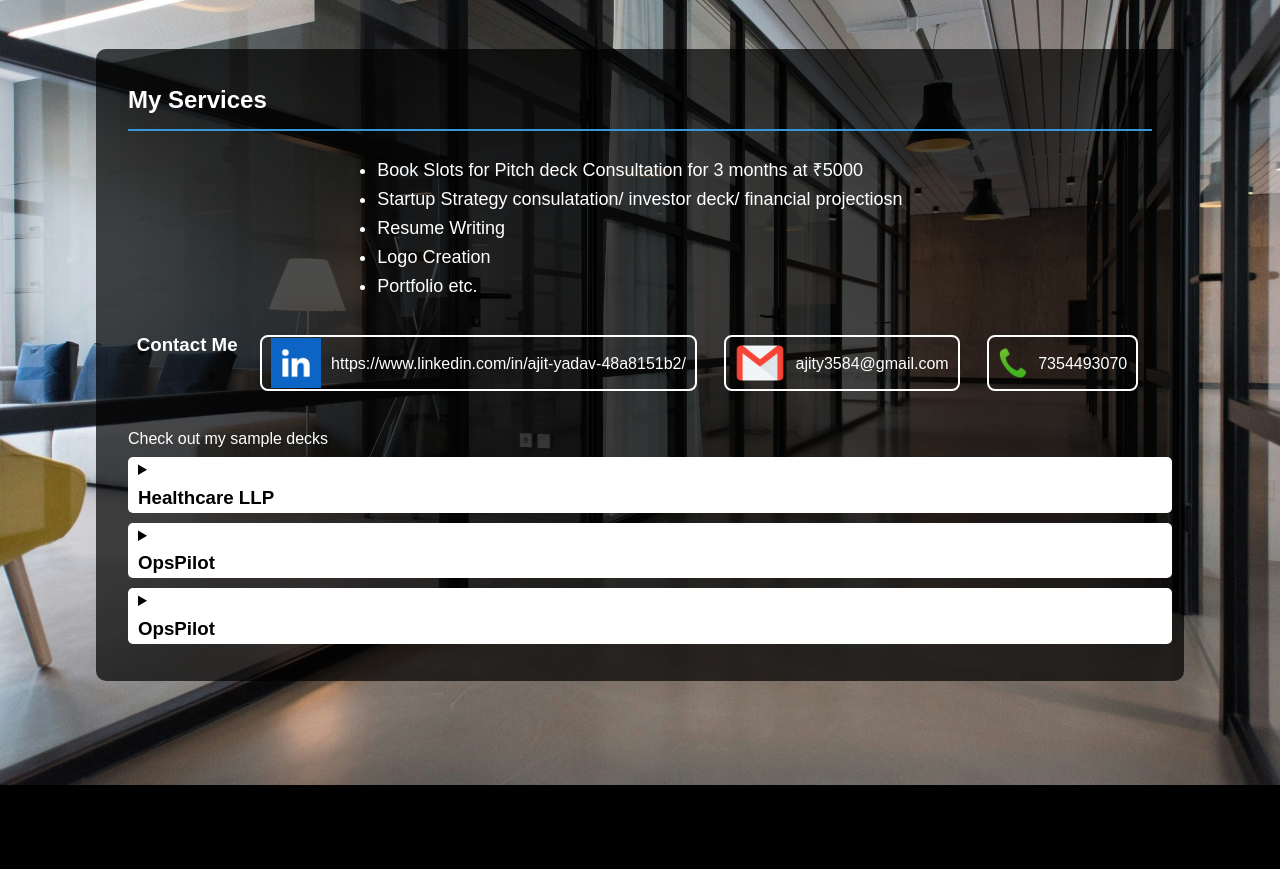
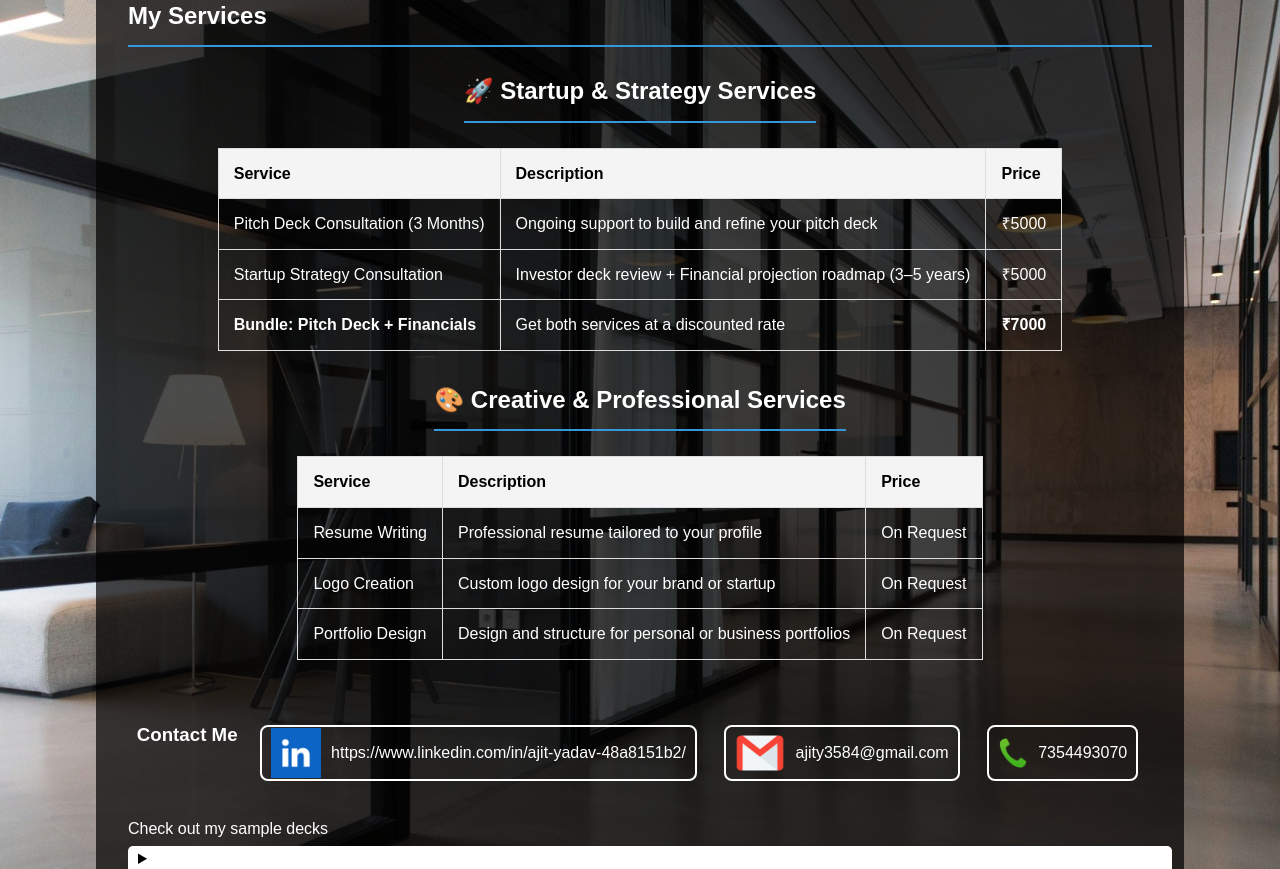
Before and after one commit to abhishal-ks/Ajit-Portfolio, a plain HTML site: page index.html in a window 1280 px wide. Shown: the part 4304-5173 px from the top of the page. Before the commit the page ends 5089 px from the top, so only its background shows below. Drawn offline with nearby package versions, Linux system fonts and the light colour scheme.

Commit message:
Update Services and its CSS

```diff
--- a/index.html
+++ b/index.html
@@ -299,16 +299,19 @@
                 </button>
                 <div class="accordion-content">
                     <div class="project">
-                        <h4>Development and Analysis of Inverse Radial Chromatography<br><small>Mentored by Dr. Vikas Handa
+                        <h4>Development and Analysis of Inverse Radial Chromatography<br><small>Mentored by Dr. Vikas
+                                Handa
                                 (TIET Patiala)</small></h4>
                         <ul>
                             <li>Designed and implemented a novel Inverse Radial Chromatography technique for enhanced
                                 analyte resolution and sensitivity.</li>
-                            <li>Conducted detailed comparative analysis against traditional Radial and Linear methods using
+                            <li>Conducted detailed comparative analysis against traditional Radial and Linear methods
+                                using
                                 Rf, Resolution, and N-values.</li>
                             <li>Achieved consistent, reproducible results across multiple trials, ensuring scientific
                                 reliability.</li>
-                            <li>Highlighted industrial applications with clear scale-up strategies for pharma, biotech, and
+                            <li>Highlighted industrial applications with clear scale-up strategies for pharma, biotech,
+                                and
                                 environmental sectors.</li>
                             <li>Addressed practical challenges and proposed improvements for large-scale implementation.
                             </li>
@@ -320,7 +323,8 @@
                     <div class="project">
                         <h4>Monsoon and Climatic Variation Analysis</h4>
                         <ul>
-                            <li>Conducted in-depth analysis of monsoon conditions across diverse states, correlating with
+                            <li>Conducted in-depth analysis of monsoon conditions across diverse states, correlating
+                                with
                                 climatic variations.</li>
                             <li>Used data visualization tools like pivot tables and graphs to assess strategic business
                                 decisions for hotel placements.</li>
@@ -330,11 +334,14 @@
                     <div class="project">
                         <h4>Thera Bank Personal Loan Analysis Using Visualization Techniques</h4>
                         <ul>
-                            <li>Analyzed Thera Bank’s personal loan data using Python’s Pandas library for data cleaning,
+                            <li>Analyzed Thera Bank’s personal loan data using Python’s Pandas library for data
+                                cleaning,
                                 processing, and visualization.</li>
-                            <li>Identified key trends in loan approval patterns and customer behavior through data-driven
+                            <li>Identified key trends in loan approval patterns and customer behavior through
+                                data-driven
                                 insights.</li>
-                            <li>Highlighted risk factors and provided strategic recommendations to optimize loan approval
+                            <li>Highlighted risk factors and provided strategic recommendations to optimize loan
+                                approval
                                 processes.</li>
                             <li>Developed actionable insights to enhance targeted marketing strategies and improve
                                 decision-making.</li>
@@ -360,11 +367,13 @@
                             <li><strong>Business Analyst</strong> – Finlatics</li>
                             <li><strong>Tata Brand Amazination Challenge</strong> – Participation Certificate</li>
                             <li><strong>Corporate Finance</strong> – Learning Certificate</li>
-                            <li><strong>Data Analytics and Visualization Job Simulation</strong> – Certificate from Accenture</li>
+                            <li><strong>Data Analytics and Visualization Job Simulation</strong> – Certificate from
+                                Accenture</li>
                             <li><strong>AI-Powered Presentations</strong> – LinkedIn Learning</li>
                         </ul>
                         <div class="certificate-img">
-                            <img src="assets/Certificate- AI Powered Presentation.jpeg" alt="Certificate- AI-Powered Presentation">
+                            <img src="assets/Certificate- AI Powered Presentation.jpeg"
+                                alt="Certificate- AI-Powered Presentation">
                         </div>
                     </div>
                 </div>
@@ -376,13 +385,72 @@
         <div class="services-content">
             <h2>My Services</h2>
             <div class="service-details">
-                <ul>
+                <!-- <ul>
                     <li>Book Slots for Pitch deck Consultation for 3 months at &#8377;5000</li>
-                    <li>Startup Strategy consulatation/ investor deck/ financial projectiosn</li>
+                    <li>Startup Strategy consulatation/ investor deck/ Financials Projection Roadmap 3-5 years = &#8377;5000</li>
+                    <li>Bundle (Pitch Deck + Financials) = &#8377;7000</li>
                     <li>Resume Writing</li>
                     <li>Logo Creation</li>
                     <li>Portfolio etc.</li>
-                </ul>
+                </ul> -->
+
+                <h2>🚀 Startup & Strategy Services</h2>
+                <table>
+                    <thead>
+                        <tr>
+                            <th>Service</th>
+                            <th>Description</th>
+                            <th>Price</th>
+                        </tr>
+                    </thead>
+                    <tbody>
+                        <tr>
+                            <td>Pitch Deck Consultation (3 Months)</td>
+                            <td>Ongoing support to build and refine your pitch deck</td>
+                            <td>₹5000</td>
+                        </tr>
+                        <tr>
+                            <td>Startup Strategy Consultation</td>
+                            <td>Investor deck review + Financial projection roadmap (3–5 years)</td>
+                            <td>₹5000</td>
+                        </tr>
+                        <tr>
+                            <td><strong>Bundle: Pitch Deck + Financials</strong></td>
+                            <td>Get both services at a discounted rate</td>
+                            <td><strong>₹7000</strong></td>
+                        </tr>
+                    </tbody>
+                </table>
+
+                <h2>🎨 Creative & Professional Services</h2>
+                <table>
+                    <thead>
+                        <tr>
+                            <th>Service</th>
+                            <th>Description</th>
+                            <th>Price</th>
+                        </tr>
+                    </thead>
+                    <tbody>
+                        <tr>
+                            <td>Resume Writing</td>
+                            <td>Professional resume tailored to your profile</td>
+                            <td>On Request</td>
+                        </tr>
+                        <tr>
+                            <td>Logo Creation</td>
+                            <td>Custom logo design for your brand or startup</td>
+                            <td>On Request</td>
+                        </tr>
+                        <tr>
+                            <td>Portfolio Design</td>
+                            <td>Design and structure for personal or business portfolios</td>
+                            <td>On Request</td>
+                        </tr>
+                    </tbody>
+                </table>
+
+
             </div>
             <div class="contact">
                 <h3>Contact Me</h3>
--- a/style/styles.css
+++ b/style/styles.css
@@ -293,6 +293,27 @@ h2 {
     justify-content: center;
 }
 
+table {
+    border-collapse: collapse;
+    margin-bottom: 30px;
+}
+
+th {
+    color: black;
+}
+
+th,
+td {
+    padding: 12px 15px;
+    border: 1px solid #ddd;
+    text-align: left;
+
+}
+
+th {
+    background-color: #f4f4f4;
+}
+
 .service-details ul {
     width: fit-content;
     font-size: large;
@@ -372,7 +393,7 @@ h2 {
     }
 
     nav ul li {
-        margin: 0 6px;
+        margin: 0 5px;
     }
 
     nav ul li a {
```
